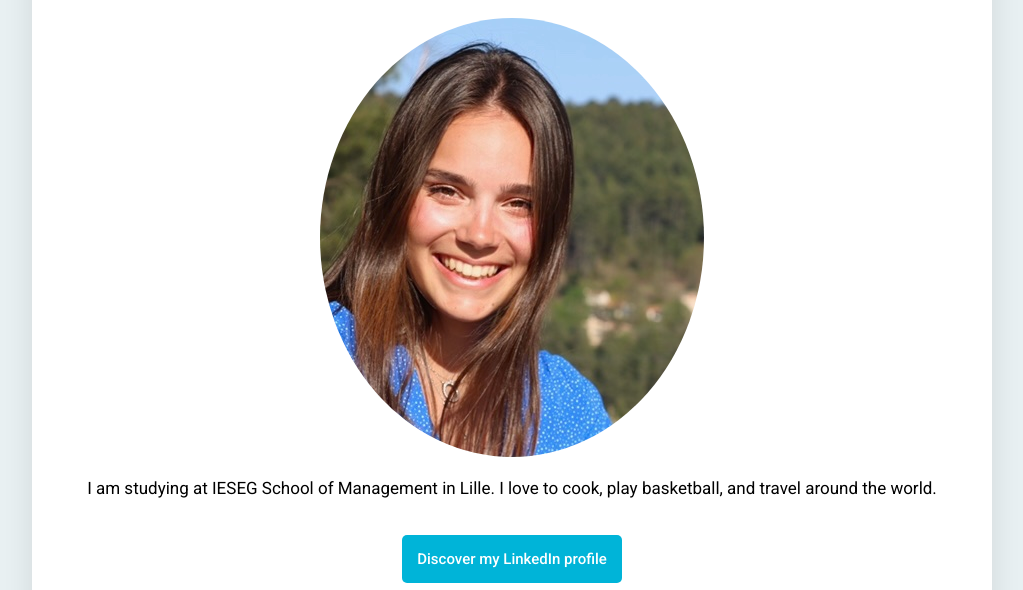
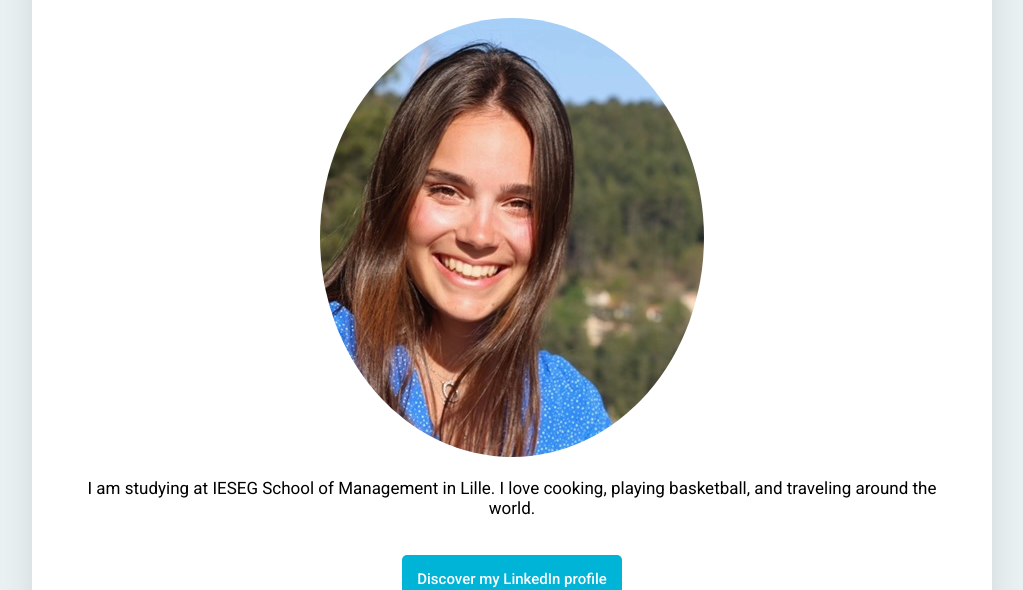
Before and after one commit to maelys-baracand/my-profile, a plain HTML site: page index.html in a window 1280 px wide. Shown: the part 218-808 px from the top of the page, without its empty margins (128-1151 px from the left). Drawn offline with Linux system fonts and the light colour scheme.

Commit message:
Add files via upload

```diff
--- a/index.html
+++ b/index.html
@@ -20,7 +20,7 @@
 			<h1>Hello, I'm Maëlys 🤪</h1>
 			<img src="images/profile-picture.jpeg" alt="Maëlys Baracand" class="img-circle">
 			<p>
-				I am studying at IESEG School of Management in Lille. I love to cook, play basketball, and travel around the world.
+				I am studying at IESEG School of Management in Lille. I love cooking, playing basketball, and traveling around the world.
 			</p>
 			<a href="http://www.linkedin.com/in/maëlys-baracand" target="_blank" class="btn-blue">Discover my LinkedIn profile</a>
 		</div>
```
